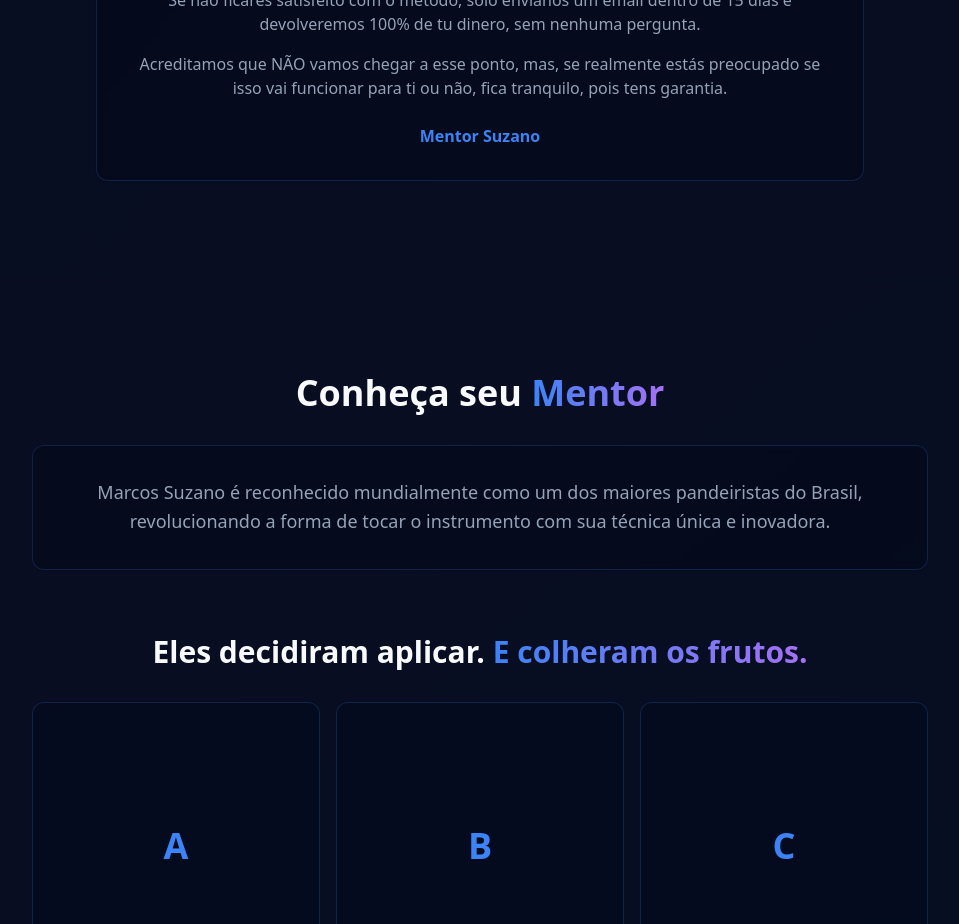
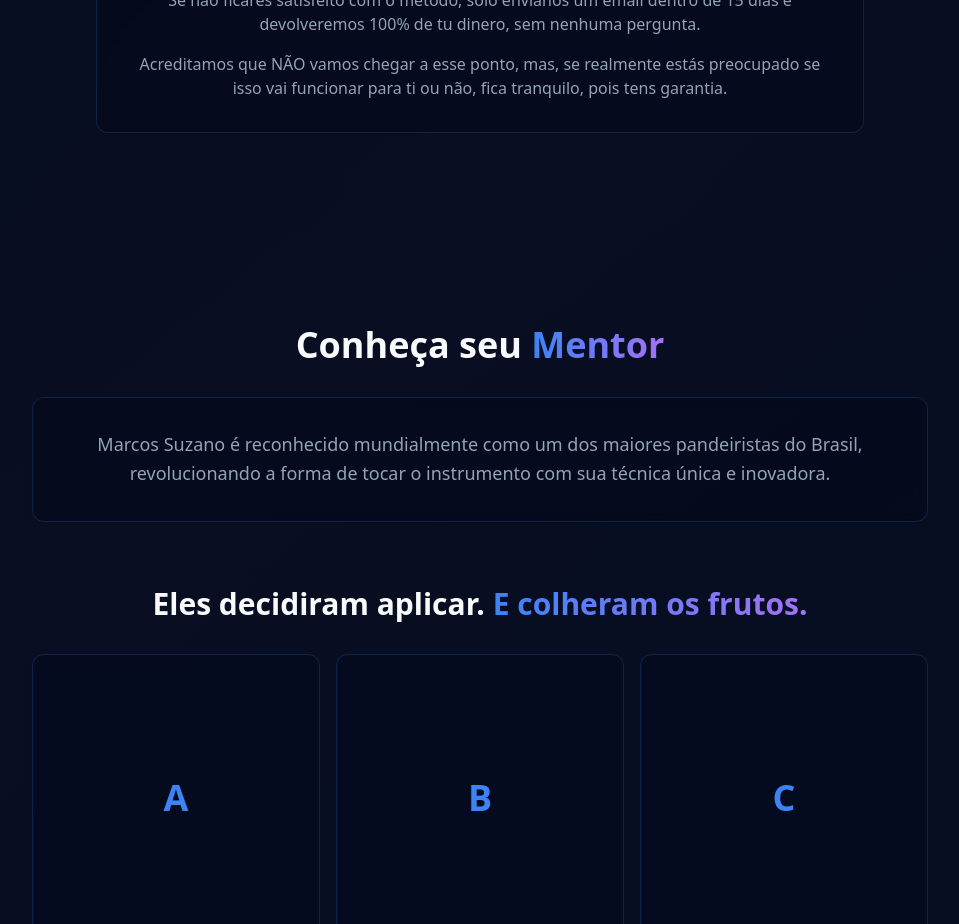
Before and after one commit to edilson-morais/suzano-express-com-ia-pv, a React (Vite) app: page /suzano in a window 1280 px wide. Shown: the part 5780-6704 px from the top of the page, without its empty margins (160-1119 px from the left). Built offline with nearby package versions, Linux system fonts and the light colour scheme.

Commit message:
Visual edit in Lovable
Edited UI in Lovable

```diff
--- a/src/components/suzano/SuzanoPricing.tsx
+++ b/src/components/suzano/SuzanoPricing.tsx
@@ -118,7 +118,7 @@ const SuzanoPricing = () => {
                   </p>
                 </div>
 
-                <p className="text-primary font-semibold">Mentor Suzano</p>
+
               </div>
             </Card>
           </div>
```
